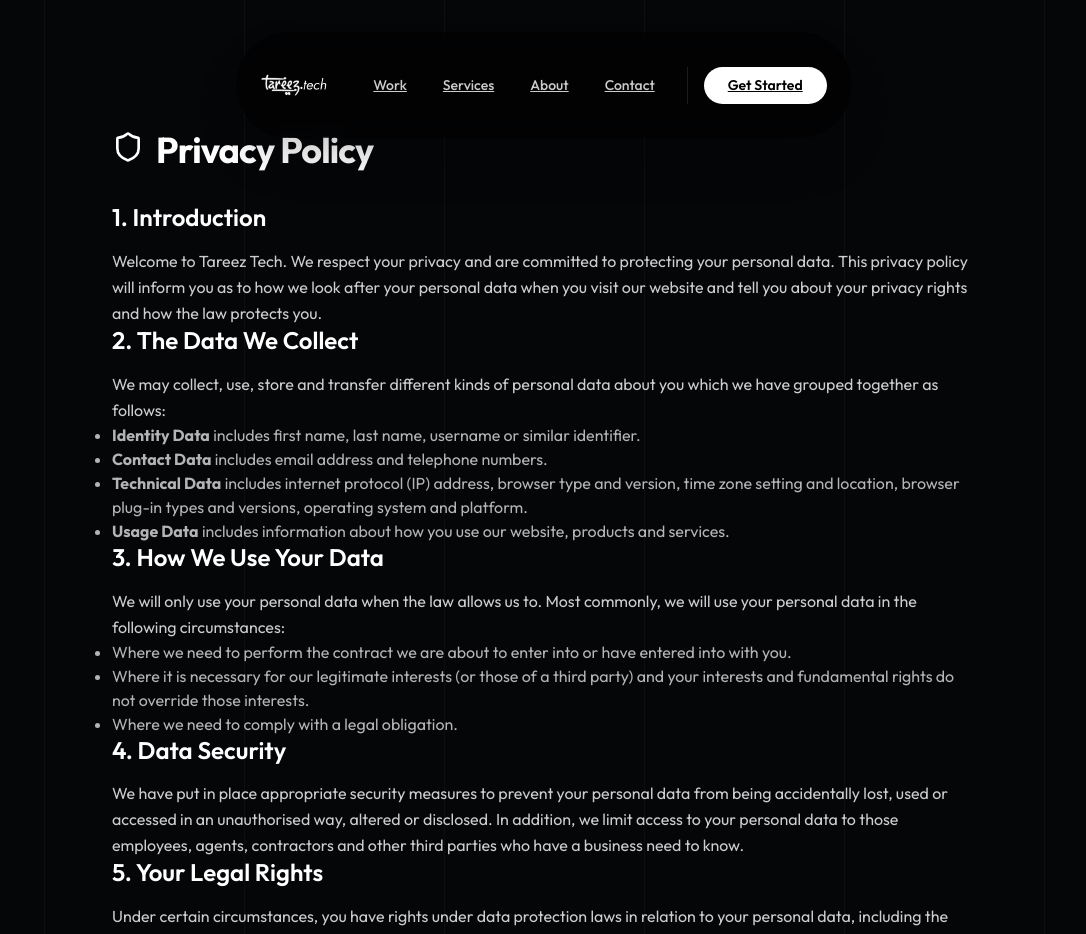
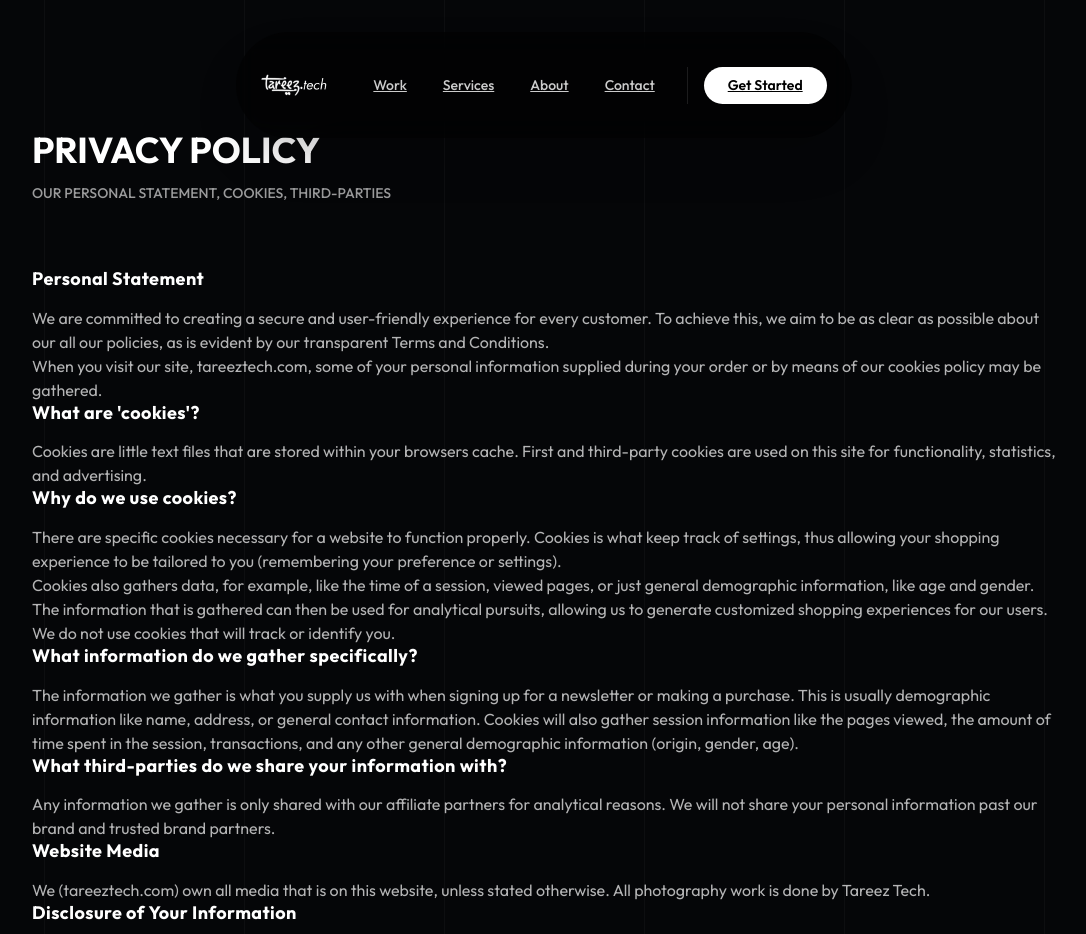
Before and after one commit to iamusmankhan101/tareeztech, a React (Vite) app: page /privacy-policy in a window 1280 px wide. Shown: the top 934 px of the page, without its empty margins (96-1182 px from the left). Built offline with nearby package versions, Linux system fonts and the light colour scheme; a web font is replaced by a local one.

Commit message:
Update privacy policy layout to match new black theme and 2-column design

```diff
--- a/src/pages/PrivacyPolicy.jsx
+++ b/src/pages/PrivacyPolicy.jsx
@@ -1,67 +1,121 @@
 import React, { useEffect } from 'react';
 import { motion } from 'framer-motion';
-import { Shield } from 'lucide-react';
 
 const PrivacyPolicy = () => {
   useEffect(() => {
     window.scrollTo(0, 0);
   }, []);
 
+  const sections = [
+    {
+      title: "Personal Statement",
+      content: (
+        <div className="space-y-4">
+          <p>
+            We are committed to creating a secure and user-friendly experience for every customer. To achieve this, we aim to be as clear as possible about our all our policies, as is evident by our transparent Terms and Conditions.
+          </p>
+          <p>
+            When you visit our site, tareeztech.com, some of your personal information supplied during your order or by means of our cookies policy may be gathered.
+          </p>
+        </div>
+      )
+    },
+    {
+      title: "What are 'cookies'?",
+      content: (
+        <p>
+          Cookies are little text files that are stored within your browsers cache. First and third-party cookies are used on this site for functionality, statistics, and advertising.
+        </p>
+      )
+    },
+    {
+      title: "Why do we use cookies?",
+      content: (
+        <div className="space-y-4">
+          <p>
+            There are specific cookies necessary for a website to function properly. Cookies is what keep track of settings, thus allowing your shopping experience to be tailored to you (remembering your preference or settings).
+          </p>
+          <p>
+            Cookies also gathers data, for example, like the time of a session, viewed pages, or just general demographic information, like age and gender. The information that is gathered can then be used for analytical pursuits, allowing us to generate customized shopping experiences for our users. We do not use cookies that will track or identify you.
+          </p>
+        </div>
+      )
+    },
+    {
+      title: "What information do we gather specifically?",
+      content: (
+        <p>
+          The information we gather is what you supply us with when signing up for a newsletter or making a purchase. This is usually demographic information like name, address, or general contact information. Cookies will also gather session information like the pages viewed, the amount of time spent in the session, transactions, and any other general demographic information (origin, gender, age).
+        </p>
+      )
+    },
+    {
+      title: "What third-parties do we share your information with?",
+      content: (
+        <p>
+          Any information we gather is only shared with our affiliate partners for analytical reasons. We will not share your personal information past our brand and trusted brand partners.
+        </p>
+      )
+    },
+    {
+      title: "Website Media",
+      content: (
+        <p>
+          We (tareeztech.com) own all media that is on this website, unless stated otherwise. All photography work is done by Tareez Tech.
+        </p>
+      )
+    },
+    {
+      title: "Disclosure of Your Information",
+      content: (
+        <div className="space-y-4">
+          <p>
+            You have the right to request your data. If something is incorrect, you can have it altered or removed.
+          </p>
+          <p>
+            You can also disable cookies on your device by changing your browser's settings. You have the option to use opt-out programs like, 'NAI's Consumer opt-out' or 'Google Analytics opt-out browser add-on'. These prevent cookies from being used in your browser. Know that if you do this, our site may not function properly.
+          </p>
+        </div>
+      )
+    },
+    {
+      title: "Updates",
+      content: (
+        <p>
+          Our privacy policies are subject to change. All updates will appear on this page.
+        </p>
+      )
+    }
+  ];
+
   return (
-    <div className="pt-32 pb-20 px-4 md:px-8 max-w-4xl mx-auto min-h-screen text-white/80">
+    <div className="pt-32 pb-20 px-4 md:px-8 bg-black min-h-screen text-white">
       <motion.div
         initial={{ opacity: 0, y: 20 }}
         animate={{ opacity: 1, y: 0 }}
         transition={{ duration: 0.6 }}
+        className="max-w-5xl mx-auto"
       >
-        <div className="flex items-center gap-3 mb-8">
-          <div className="p-3 bg-white/10 rounded-xl backdrop-blur-sm">
-            <Shield className="w-8 h-8 text-white" />
-          </div>
-          <h1 className="text-4xl md:text-5xl font-bold text-white tracking-tight">Privacy Policy</h1>
+        <div className="mb-16">
+          <h1 className="text-4xl md:text-5xl font-bold text-white tracking-widest uppercase mb-3">
+            Privacy Policy
+          </h1>
+          <p className="text-sm tracking-widest text-white/60 uppercase font-medium">
+            Our Personal Statement, Cookies, Third-Parties
+          </p>
         </div>
 
-        <div className="prose prose-invert prose-lg max-w-none space-y-8">
-          <section>
-            <h2 className="text-2xl font-semibold text-white mb-4">1. Introduction</h2>
-            <p className="leading-relaxed">Welcome to Tareez Tech. We respect your privacy and are committed to protecting your personal data. This privacy policy will inform you as to how we look after your personal data when you visit our website and tell you about your privacy rights and how the law protects you.</p>
-          </section>
-
-          <section>
-            <h2 className="text-2xl font-semibold text-white mb-4">2. The Data We Collect</h2>
-            <p className="leading-relaxed">We may collect, use, store and transfer different kinds of personal data about you which we have grouped together as follows:</p>
-            <ul className="list-disc pl-6 space-y-2 mt-4 text-white/70">
-              <li><strong>Identity Data</strong> includes first name, last name, username or similar identifier.</li>
-              <li><strong>Contact Data</strong> includes email address and telephone numbers.</li>
-              <li><strong>Technical Data</strong> includes internet protocol (IP) address, browser type and version, time zone setting and location, browser plug-in types and versions, operating system and platform.</li>
-              <li><strong>Usage Data</strong> includes information about how you use our website, products and services.</li>
-            </ul>
-          </section>
-
-          <section>
-            <h2 className="text-2xl font-semibold text-white mb-4">3. How We Use Your Data</h2>
-            <p className="leading-relaxed">We will only use your personal data when the law allows us to. Most commonly, we will use your personal data in the following circumstances:</p>
-            <ul className="list-disc pl-6 space-y-2 mt-4 text-white/70">
-              <li>Where we need to perform the contract we are about to enter into or have entered into with you.</li>
-              <li>Where it is necessary for our legitimate interests (or those of a third party) and your interests and fundamental rights do not override those interests.</li>
-              <li>Where we need to comply with a legal obligation.</li>
-            </ul>
-          </section>
-
-          <section>
-            <h2 className="text-2xl font-semibold text-white mb-4">4. Data Security</h2>
-            <p className="leading-relaxed">We have put in place appropriate security measures to prevent your personal data from being accidentally lost, used or accessed in an unauthorised way, altered or disclosed. In addition, we limit access to your personal data to those employees, agents, contractors and other third parties who have a business need to know.</p>
-          </section>
-
-          <section>
-            <h2 className="text-2xl font-semibold text-white mb-4">5. Your Legal Rights</h2>
-            <p className="leading-relaxed">Under certain circumstances, you have rights under data protection laws in relation to your personal data, including the right to request access, correction, erasure, restriction, transfer, to object to processing, to portability of data and (where the lawful ground of processing is consent) to withdraw consent.</p>
-          </section>
-
-          <section>
-            <h2 className="text-2xl font-semibold text-white mb-4">6. Contact Us</h2>
-            <p className="leading-relaxed">If you have any questions about this privacy policy or our privacy practices, please contact us at <a href="mailto:hello@tareeztech.com" className="text-white underline hover:text-white/80 transition-colors">hello@tareeztech.com</a>.</p>
-          </section>
+        <div className="space-y-12 md:space-y-16">
+          {sections.map((section, index) => (
+            <div key={index} className="grid grid-cols-1 md:grid-cols-[1fr_2fr] gap-4 md:gap-12 lg:gap-24 items-start">
+              <h2 className="text-lg md:text-xl font-bold text-white tracking-wide">
+                {section.title}
+              </h2>
+              <div className="text-white/70 text-[15px] leading-loose">
+                {section.content}
+              </div>
+            </div>
+          ))}
         </div>
       </motion.div>
     </div>
```
